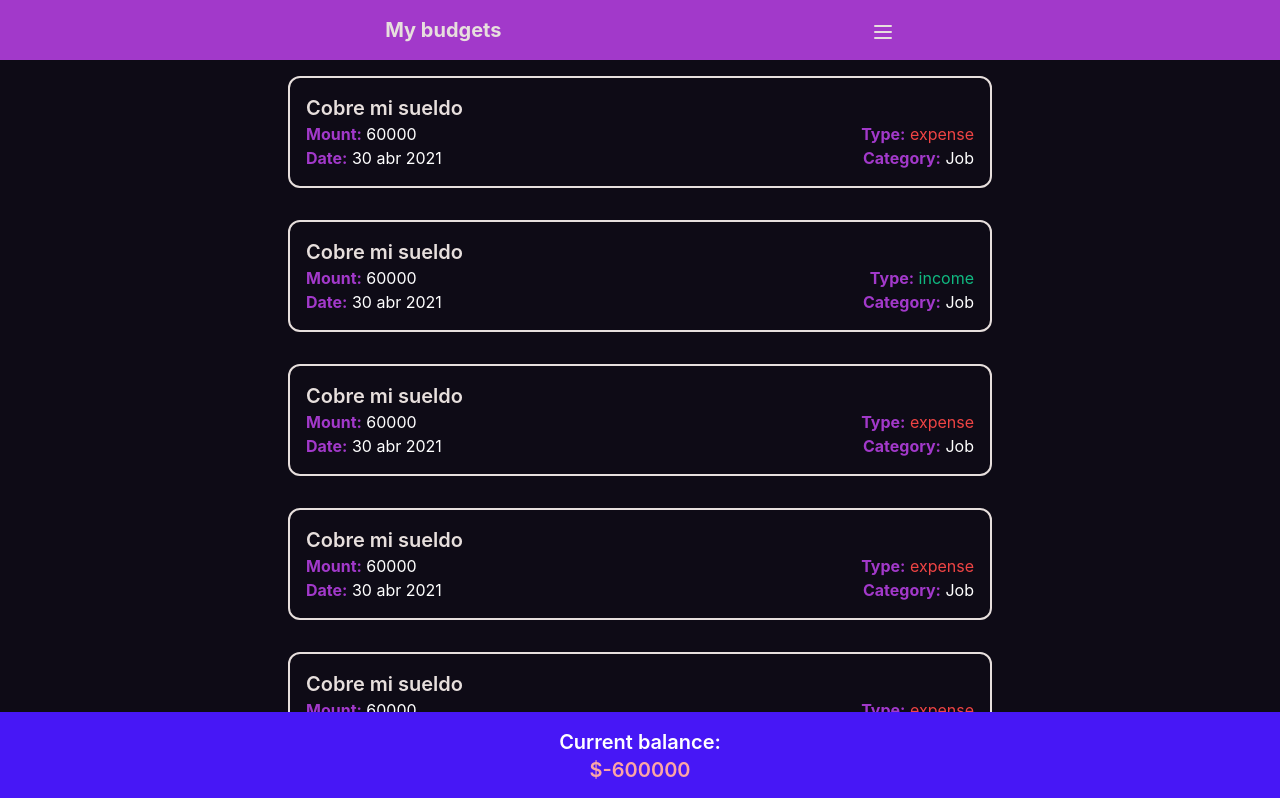
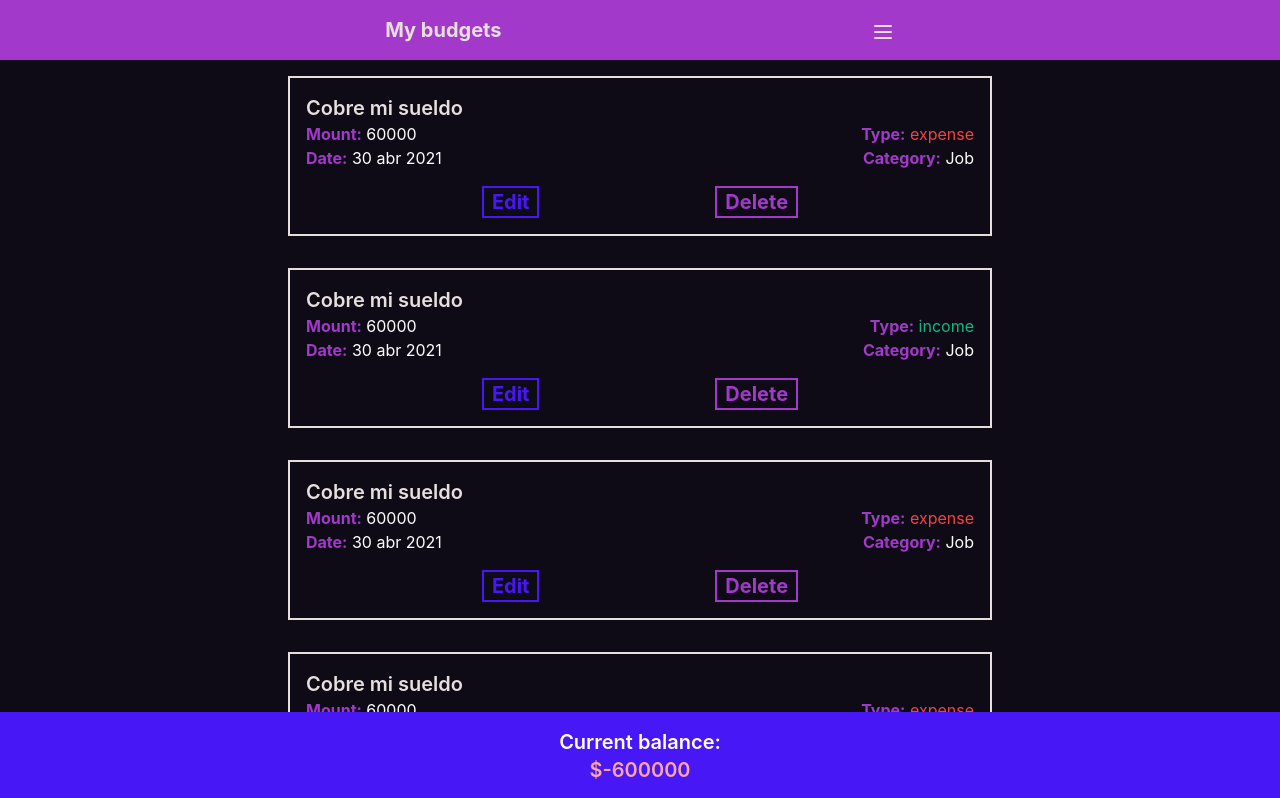
Before and after one commit to Dany-Rolon/ChallengeJS, a React (Create React App) app in the folder client/: page / in a window 1280 px wide. Shown: the top 798 px of the page. Built offline with nearby package versions, Linux system fonts and the light colour scheme.

Commit message:
feat: Add buttons Edit and Delete

```diff
--- a/client/src/components/OperationCard.jsx
+++ b/client/src/components/OperationCard.jsx
@@ -1,6 +1,7 @@
-export default function OperationCard({ operation }) {
+import {Link} from 'react-router-dom'
+export default function OperationCard({ operation, options }) {
     return (
-        <li className="p-4 m-4 border-2 border-stark rounded-xl text-white md:mx-72">
+        <li className="p-4 m-4 border-2 border-stark text-white md:mx-72">
             <h6 className="font-semibold text-xl text-stark">{operation.concept}</h6>
             <div className="flex flex-wrap justify-between">
                 <h6><b className="text-fuschia">Mount:</b> {operation.mount}</h6>
@@ -11,6 +12,11 @@ export default function OperationCard({ operation }) {
                 <h6><b className="text-fuschia">Date:</b> {operation.date}</h6>
                 <h6><b className="text-fuschia">Category:</b> {operation.category}</h6>
             </div >
+
+            <div className="flex mt-4 justify-evenly">
+                    <Link to="/edit_operation" className="px-2 border-2 border-jewel text-jewel text-xl font-bold hover:bg-jewel hover:text-stark">Edit</Link>
+                    <button className="px-2 border-2 border-fuschia text-fuschia text-xl font-bold hover:bg-fuschia hover:text-stark">Delete</button>
+                </div>
         </li>
     )
 }
```
